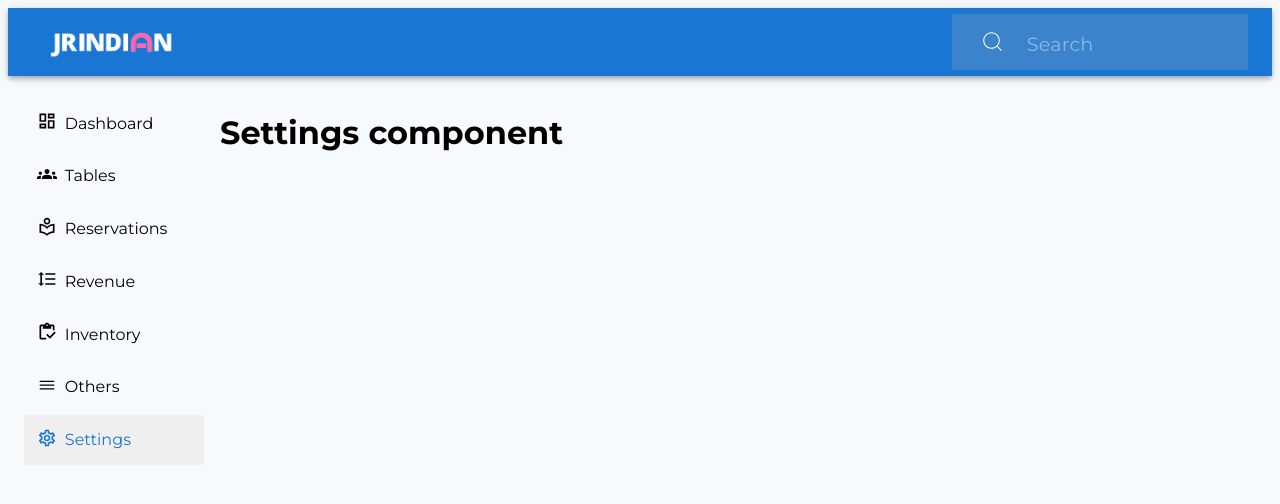
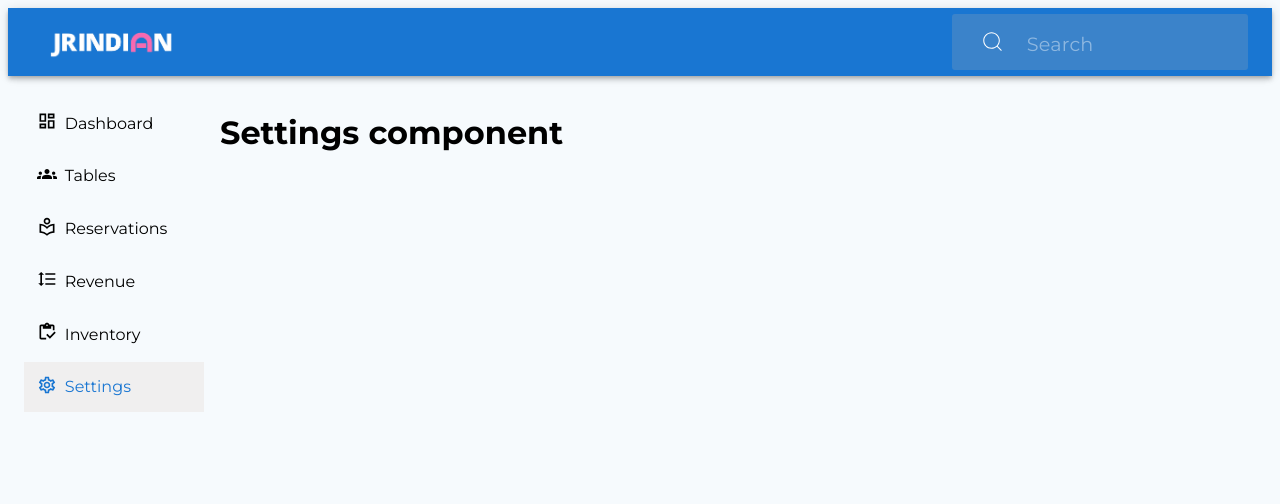
Before and after one commit to tapesh02/restaurant-management-system, a React (Vite) app: page /settings in a window 1280 px wide. Shown: the top 504 px of the page. Built offline with nearby package versions, Linux system fonts and the light colour scheme.

Commit message:
feat: removed others page

```diff
--- a/src/PageRoutes.tsx
+++ b/src/PageRoutes.tsx
@@ -1,7 +1,6 @@
 import { Route, Routes } from "react-router-dom";
 import Dashboard from "./components/pages/dashboard/Dashboard";
 import Inventory from "./components/pages/inventory/Inventory";
-import Others from "./components/pages/others/Others";
 import Revervations from "./components/pages/reservations/Reservations";
 import Settings from "./components/pages/settings/Settings";
 import Tables from "./components/pages/tables/Tables";
@@ -15,7 +14,6 @@ const PageRoutes = () => {
       <Route path="/reservations" element={<Revervations />} />
       <Route path="/revenue" element={<Revenue />} />
       <Route path="/inventory" element={<Inventory />} />
-      <Route path="/others" element={<Others />} />
       <Route path="/settings" element={<Settings />} />
     </Routes>
   );
--- a/src/components/navbar/Navbar.tsx
+++ b/src/components/navbar/Navbar.tsx
@@ -1,7 +1,6 @@
 import { useState } from "react";
 import { NavLink } from "react-router-dom";
 import { Box } from "@mui/material";
-import { IoIosMenu } from "react-icons/io";
 import {
   MdOutlineDashboard,
   MdOutlineSettings,
@@ -27,8 +26,7 @@ const Navbar = () => {
       icon: <MdOutlineFormatLineSpacing size={20} />,
     },
     { id: 5, menuitem: "Inventory", icon: <MdOutlineInventory size={20} /> },
-    { id: 6, menuitem: "Others", icon: <IoIosMenu size={20} /> },
-    { id: 7, menuitem: "Settings", icon: <MdOutlineSettings size={20} /> },
+    { id: 6, menuitem: "Settings", icon: <MdOutlineSettings size={20} /> },
   ];
 
   const handleMenu = () => {
--- a/src/components/pages/others/Others.tsx
+++ /dev/null
@@ -1,5 +0,0 @@
-const Others = () => {
-  return <h1> Others component</h1>;
-};
-
-export default Others;
```
